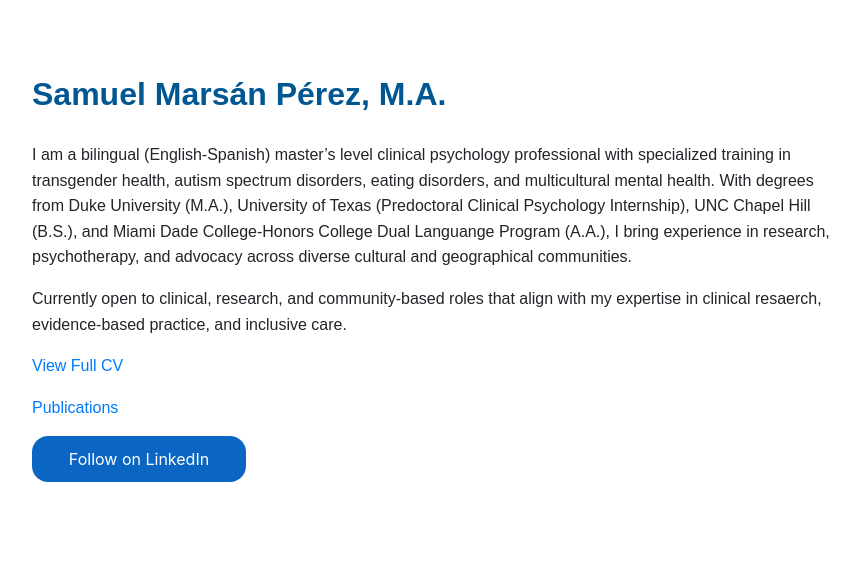
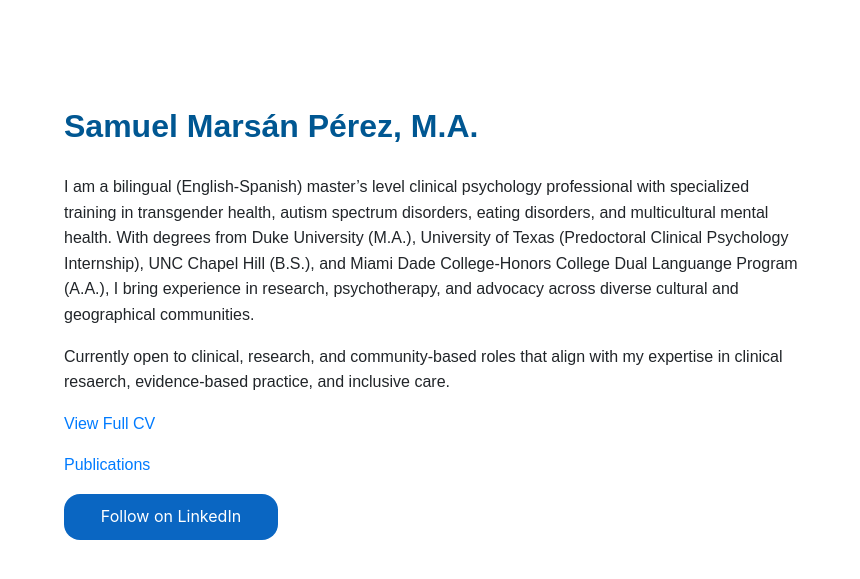
Before and after one commit to sm459-hub/samuelmarsan.github.io, a Jekyll site: the page built from index.md, in a window 1280 px wide. Shown: the top 579 px of the page, without its empty margins (208-1068 px from the left). Built offline with Jekyll 4.4.1, drawn with Linux system fonts in a browser that asks for light colours.

Commit message:
Update default.html

```diff
--- a/_layouts/default.html
+++ b/_layouts/default.html
@@ -49,7 +49,9 @@
   <link rel="stylesheet" href="{{ '/assets/style.css' | relative_url }}">
 </head>
 <body>
-  <h1>{{ page.title }}</h1>
-  {{ content | markdownify }}
+  <div style="background: rgba(255, 255, 255, 0.8); padding: 2rem;">
+    <h1>{{ page.title }}</h1>
+    {{ content | markdownify }}
+  </div>
 </body>
 </html>
```
